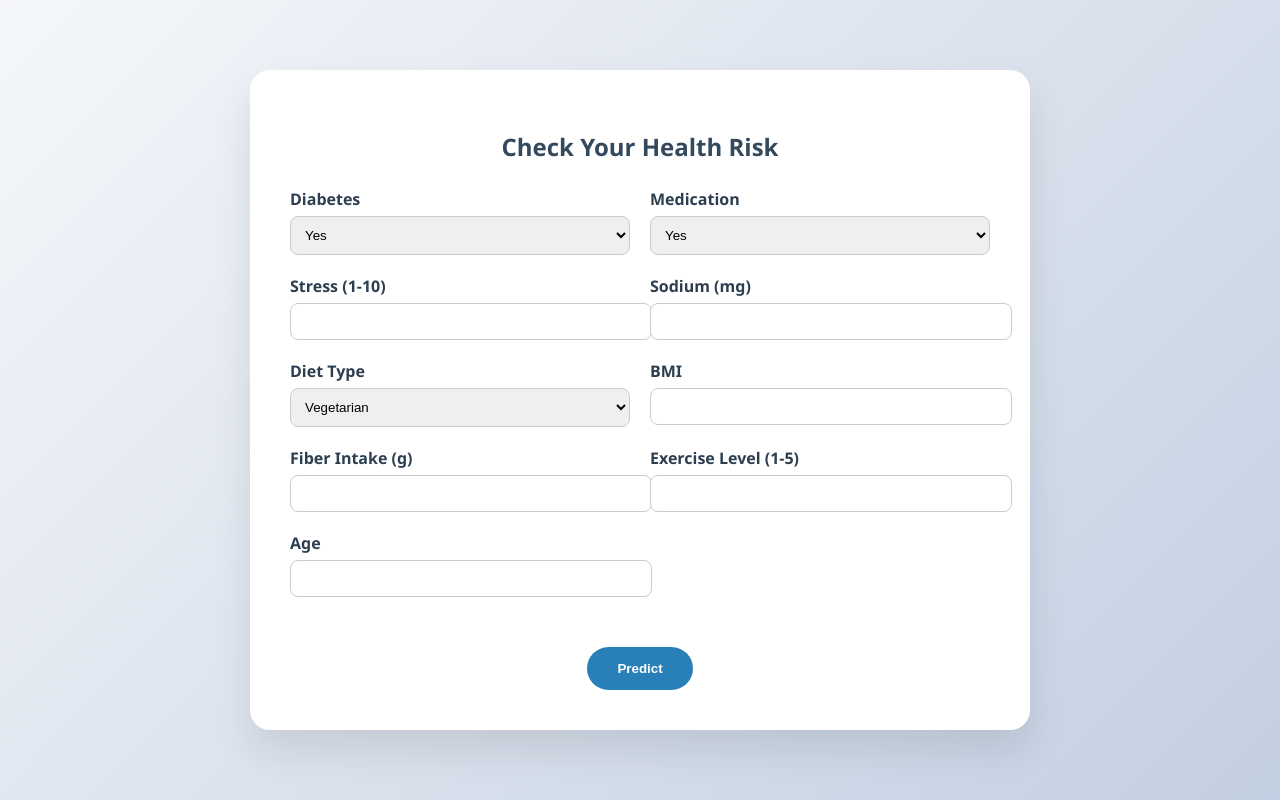
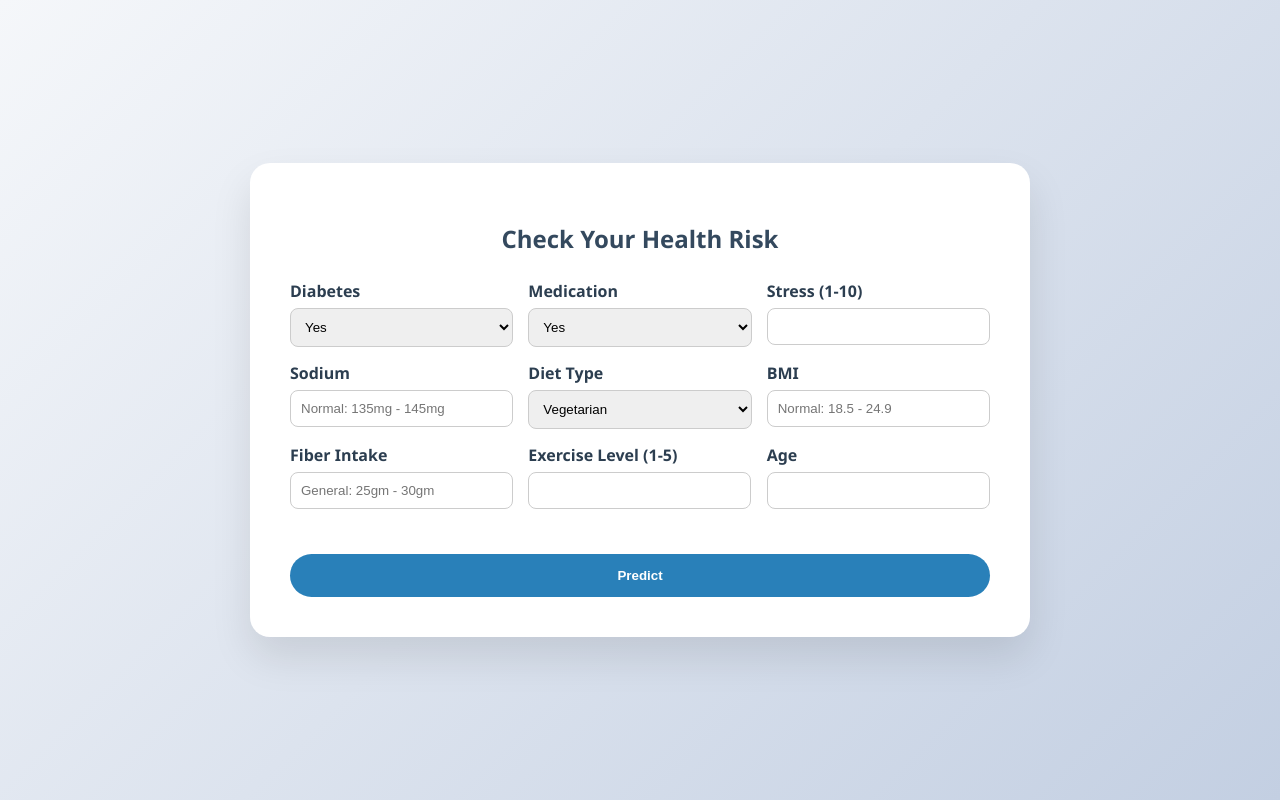
Before and after one commit to mohanraj-official/heart_predict, a Flask app: page / in a window 1280 px wide. Run offline with Flask 3, Linux system fonts and the light colour scheme; parts of the project's set-up code (start-up, migrations or seed data) failed here and were passed over.

Commit message:
Input are changed with layout

```diff
--- a/templates/index.html
+++ b/templates/index.html
@@ -64,9 +64,14 @@
     }
     .form-grid {
       display: grid;
-      grid-template-columns: repeat(auto-fit, minmax(240px, 1fr));
-      gap: 20px;
+      grid-template-columns: repeat(auto-fit, minmax(170px, 1fr));
+      gap: 15px;
     }
+    .form-grid > div {
+      display: flex;
+      flex-direction: column;
+    }
+
     label {
       font-weight: bold;
       display: block;
@@ -79,6 +84,13 @@
       border-radius: 8px;
       transition: border 0.3s ease;
     }
+    input{
+      width: 90%;
+      padding: 10px;
+      border: 1px solid #ccc;
+      border-radius: 8px;
+      transition: border 0.3s ease;
+}
     input:focus, select:focus {
       border-color: #2980b9;
       outline: none;
@@ -142,8 +154,8 @@
         <input type="number" id="stress" min="1" max="10">
       </div>
       <div>
-        <label for="sodium">Sodium (mg)</label>
-        <input type="number" id="sodium">
+        <label for="sodium">Sodium</label>
+        <input type="number" id="sodium" placeholder = "Normal: 135mg - 145mg">
       </div>
       <div>
         <label for="dietType">Diet Type</label>
@@ -155,11 +167,11 @@
       </div>
       <div>
         <label for="bmi">BMI</label>
-        <input type="number" id="bmi" step="0.1">
+        <input type="number" id="bmi" step="0.1" placeholder = "Normal: 18.5 - 24.9">
       </div>
       <div>
-        <label for="fiber">Fiber Intake (g)</label>
-        <input type="number" id="fiber">
+        <label for="fiber">Fiber Intake</label>
+        <input type="number" id="fiber" placeholder = "General: 25gm - 30gm">
       </div>
       <div>
         <label for="exercise">Exercise Level (1-5)</label>
```
